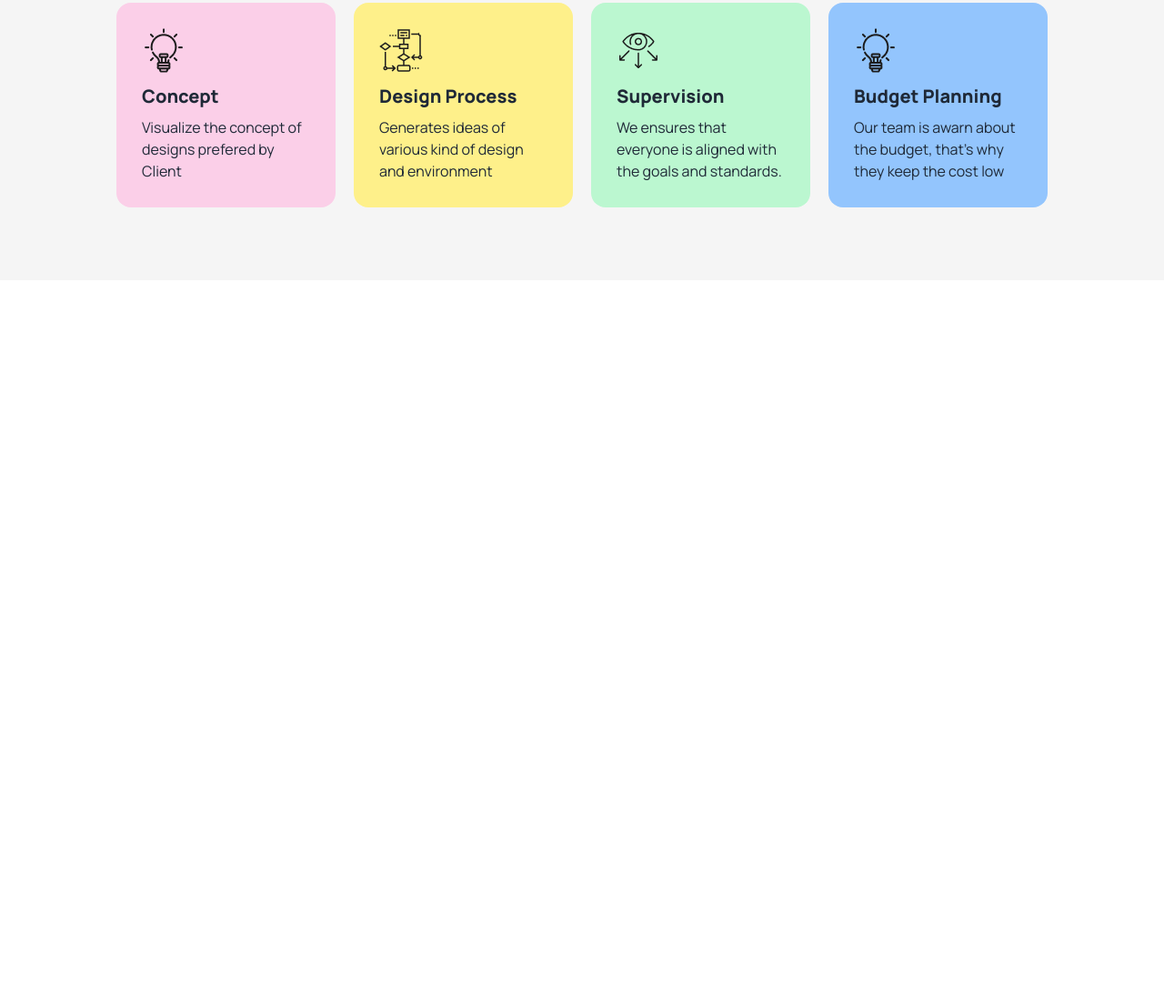
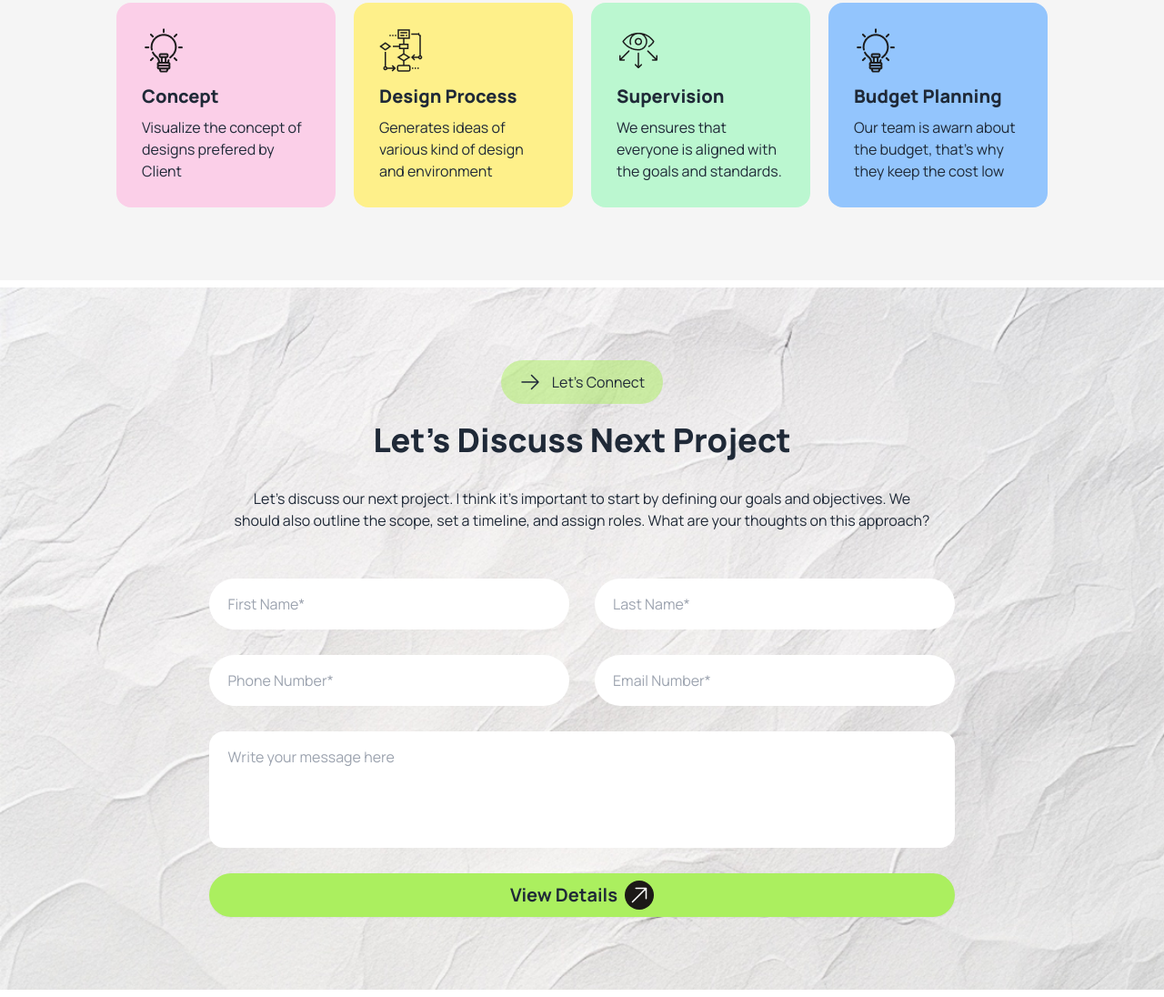
Before and after one commit to shakil200409/rinterio, a plain HTML site: page index.html in a window 1280 px wide. Shown: the part 1811-2907 px from the top of the page at 91% size. Before the commit the page ends 2127 px from the top, so only its background shows below. Drawn offline with nearby package versions, Linux system fonts and the light colour scheme.

Commit message:
Added Form

```diff
--- a/index.html
+++ b/index.html
@@ -22,6 +22,7 @@
         .text-manrope{
             font-family: "Manrope", sans-serif;
         }
+
     </Style>
 
     <!-- Tailwind Customization -->
@@ -231,8 +232,37 @@
         </section>
 
         <!-- Form -->
-         <section class="my-2">
+         <section class="border-y-8 border-white bg-white bg-[url('assets/bg.jpg')] bg-no-repeat bg-center bg-cover py-10 lg:py-20 px-5 md:px-0">
+          <section class="sm:max-w-screen-sm md:max-w-screen-md lg:max-w-screen-lg mx-auto">
+            <!-- Form Content -->
+          <div class="pb-5 lg:w-3/4 mx-auto flex flex-col items-center text-center">
+            <button class="flex gap-3 bg-brand-light px-5 py-3 rounded-full mb-5">
+              <svg xmlns="http://www.w3.org/2000/svg" fill="none" viewBox="0 0 24 24" stroke-width="1.5" stroke="currentColor" class="size-6">
+                <path stroke-linecap="round" stroke-linejoin="round" d="M13.5 4.5 21 12m0 0-7.5 7.5M21 12H3" />
+              </svg>
+              Let’s Connect
+            </button>
+            <h2 class="text-2xl md:text-3xl lg:text-4xl font-extrabold">Let’s Discuss Next Project</h2>
+            <p class="my-8">Let’s discuss our next project. I think it’s important to start by defining our goals and objectives. We should also outline the scope, set a timeline, and assign roles. What are your thoughts on this approach?</p>
+          </div>
 
+          <!-- Form -->
+            <form class=" lg:w-4/5 mx-auto grid md:grid-cols-2 gap-7">
+              <input type="text" placeholder="First Name*" class="px-5 py-4 rounded-full">
+              <input type="text" placeholder="Last Name*" class="px-5 py-4 rounded-full">
+              <input type="text" placeholder="Phone Number*" class="px-5 py-4 rounded-full">
+              <input type="text" placeholder="Email Number*" class="px-5 py-4 rounded-full">
+              <textarea name="comment" placeholder="Write your message here" class="px-5 py-4 rounded-2xl md:col-span-2 resize-none h-32"></textarea>
+              <div class="btn rounded-full px-3 bg-brand hover:border-brand border-0 hover:bg-white hover:border hover:border-brand md:col-span-2">
+                <a class="text-xl font-bold" href="#">View Details</a>
+                <div class="bg-stone-900 text-white rounded-full p-1">
+                  <svg xmlns="http://www.w3.org/2000/svg" fill="none" viewBox="0 0 24 24" stroke-width="1.5" stroke="currentColor" class="size-6">
+                    <path stroke-linecap="round" stroke-linejoin="round" d="m4.5 19.5 15-15m0 0H8.25m11.25 0v11.25" />
+                  </svg>
+                </div>
+              </div>
+            </form>
+          </section>
          </section>
     </main>
     <footer></footer>
```
